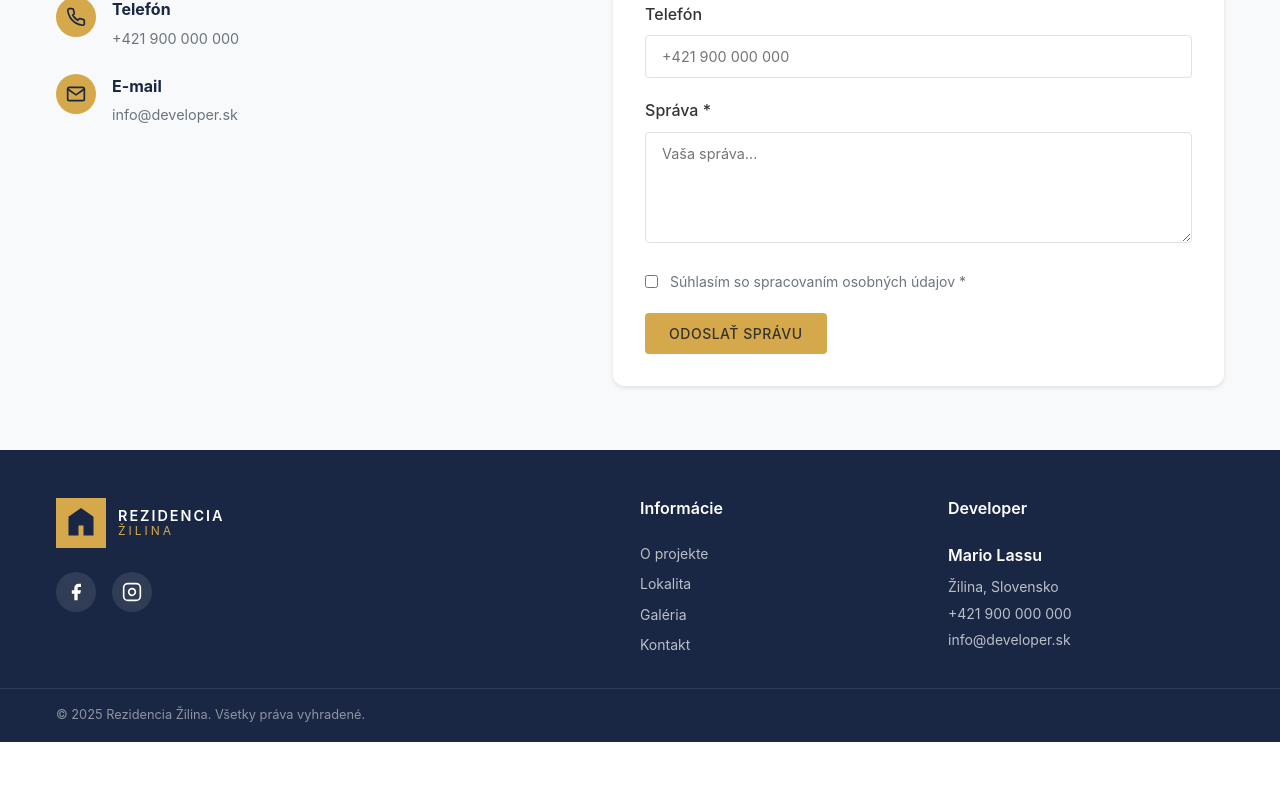
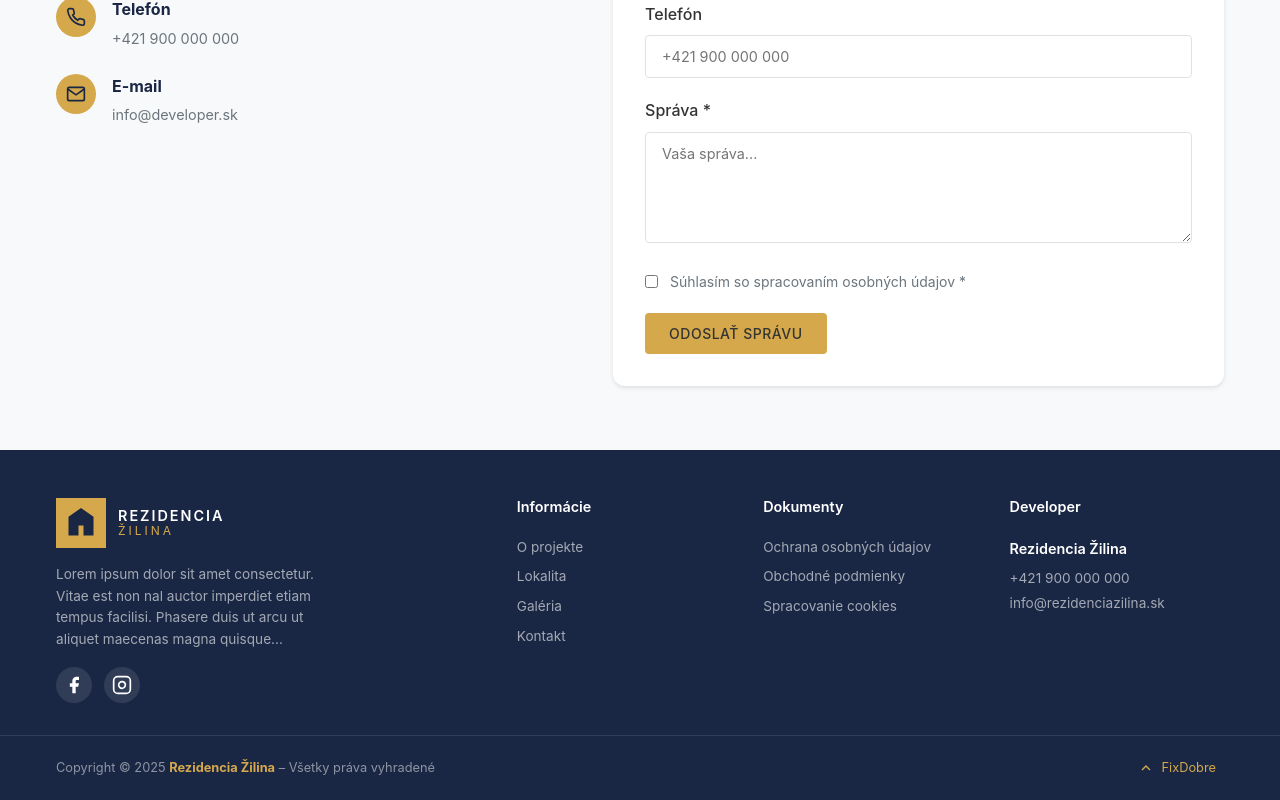
Before and after one commit to mijacke/developer-web, a Nuxt app: page /contact in a window 1280 px wide. Shown: the part 1025-1825 px from the top of the page. Before the commit the page ends 1767 px from the top, so only its background shows below. Built offline with nearby package versions, Linux system fonts and the light colour scheme.

Commit message:
feat(footer): add scroll to top and update copyright

```diff
--- a/app/assets/styles/components/_footer.css
+++ b/app/assets/styles/components/_footer.css
@@ -13,7 +13,7 @@
     margin: 0 auto;
     padding: 0 var(--container-padding);
     display: grid;
-    grid-template-columns: 2fr 1fr 1fr;
+    grid-template-columns: 2fr 1fr 1fr 1fr;
     gap: 2rem;
 }
 
@@ -21,7 +21,7 @@
 .footer-brand {
     display: flex;
     flex-direction: column;
-    gap: 1.5rem;
+    gap: 1rem;
 }
 
 .footer-logo {
@@ -60,17 +60,25 @@
     color: var(--color-gold);
 }
 
+.footer-description {
+    font-size: 0.85rem;
+    color: rgba(255, 255, 255, 0.6);
+    line-height: 1.6;
+    margin: 0;
+    max-width: 280px;
+}
+
 .social-links {
     display: flex;
-    gap: 1rem;
+    gap: 0.75rem;
 }
 
 .social-link {
     display: flex;
     align-items: center;
     justify-content: center;
-    width: 40px;
-    height: 40px;
+    width: 36px;
+    height: 36px;
     border-radius: 50%;
     background-color: rgba(255, 255, 255, 0.1);
     color: var(--color-text-light);
@@ -86,11 +94,11 @@
 .footer-section {
     display: flex;
     flex-direction: column;
-    gap: 1rem;
+    gap: 0.75rem;
 }
 
 .footer-title {
-    font-size: 1rem;
+    font-size: 0.9rem;
     font-weight: 600;
     color: var(--color-text-light);
     margin-bottom: 0.5rem;
@@ -103,8 +111,8 @@
 }
 
 .footer-link {
-    color: rgba(255, 255, 255, 0.7);
-    font-size: 0.875rem;
+    color: rgba(255, 255, 255, 0.6);
+    font-size: 0.85rem;
     transition: color var(--transition-fast);
 }
 
@@ -122,17 +130,18 @@
 .footer-contact .contact-name {
     font-weight: 600;
     margin-bottom: 0.25rem;
+    font-size: 0.9rem;
 }
 
 .footer-contact .contact-address,
 .footer-contact .contact-info {
-    color: rgba(255, 255, 255, 0.7);
-    font-size: 0.875rem;
+    color: rgba(255, 255, 255, 0.6);
+    font-size: 0.85rem;
     margin: 0;
 }
 
 .footer-contact .contact-info a {
-    color: rgba(255, 255, 255, 0.7);
+    color: rgba(255, 255, 255, 0.6);
     transition: color var(--transition-fast);
 }
 
@@ -147,8 +156,10 @@
     border-top: 1px solid rgba(255, 255, 255, 0.1);
 }
 
-.footer-bottom .footer-container {
-    display: block;
+.footer-bottom-inner {
+    display: flex !important;
+    justify-content: space-between;
+    align-items: center;
 }
 
 .footer-bottom .copyright {
@@ -157,7 +168,44 @@
     margin: 0;
 }
 
+.footer-bottom .copyright strong {
+    color: var(--color-gold);
+}
+
+/* Scroll to Top Button */
+.scroll-to-top {
+    display: flex;
+    align-items: center;
+    gap: 0.5rem;
+    background: transparent;
+    border: none;
+    color: var(--color-gold);
+    font-size: 0.8rem;
+    cursor: pointer;
+    transition: all var(--transition-fast);
+    padding: 0.5rem;
+}
+
+.scroll-to-top:hover {
+    transform: translateY(-2px);
+}
+
+.scroll-to-top svg {
+    width: 16px;
+    height: 16px;
+}
+
 /* Responsive */
+@media (max-width: 1024px) {
+    .footer-container {
+        grid-template-columns: repeat(2, 1fr);
+    }
+
+    .footer-brand {
+        grid-column: span 2;
+    }
+}
+
 @media (max-width: 768px) {
     .footer-container {
         grid-template-columns: 1fr;
@@ -165,7 +213,12 @@
     }
 
     .footer-brand {
+        grid-column: span 1;
         align-items: center;
+    }
+
+    .footer-description {
+        max-width: 100%;
     }
 
     .footer-section {
@@ -179,4 +232,10 @@
     .social-links {
         justify-content: center;
     }
+
+    .footer-bottom-inner {
+        flex-direction: column;
+        gap: 1rem;
+        text-align: center;
+    }
 }
--- a/app/components/footer/Footer.vue
+++ b/app/components/footer/Footer.vue
@@ -15,6 +15,10 @@
             <span class="logo-subtitle">ŽILINA</span>
           </div>
         </NuxtLink>
+
+        <p class="footer-description">
+          Lorem ipsum dolor sit amet consectetur. Vitae est non nal auctor imperdiet etiam tempus facilisi. Phasere duis ut arcu ut aliquet maecenas magna quisque...
+        </p>
 
         <div class="social-links">
           <a href="#" class="social-link" aria-label="Facebook">
@@ -43,17 +47,26 @@
         </nav>
       </div>
 
+      <!-- Documents Links -->
+      <div class="footer-section">
+        <h4 class="footer-title">Dokumenty</h4>
+        <nav class="footer-links">
+          <NuxtLink to="/privacy" class="footer-link">Ochrana osobných údajov</NuxtLink>
+          <NuxtLink to="/terms" class="footer-link">Obchodné podmienky</NuxtLink>
+          <NuxtLink to="/cookies" class="footer-link">Spracovanie cookies</NuxtLink>
+        </nav>
+      </div>
+
       <!-- Developer Info -->
       <div class="footer-section">
         <h4 class="footer-title">Developer</h4>
         <div class="footer-contact">
-          <p class="contact-name">Mario Lassu</p>
-          <p class="contact-address">Žilina, Slovensko</p>
+          <p class="contact-name">Rezidencia Žilina</p>
           <p class="contact-info">
             <a href="tel:+421900000000">+421 900 000 000</a>
           </p>
           <p class="contact-info">
-            <a href="mailto:info@developer.sk">info@developer.sk</a>
+            <a href="mailto:info@rezidenciazilina.sk">info@rezidenciazilina.sk</a>
           </p>
         </div>
       </div>
@@ -61,9 +74,24 @@
 
     <!-- Copyright -->
     <div class="footer-bottom">
-      <div class="footer-container">
-        <p class="copyright">© {{ new Date().getFullYear() }} Rezidencia Žilina. Všetky práva vyhradené.</p>
+      <div class="footer-container footer-bottom-inner">
+        <p class="copyright">Copyright © {{ new Date().getFullYear() }} <strong>Rezidencia Žilina</strong> – Všetky práva vyhradené</p>
+        <button class="scroll-to-top" @click="scrollToTop" aria-label="Návrat hore">
+          <svg xmlns="http://www.w3.org/2000/svg" width="20" height="20" viewBox="0 0 24 24" fill="none" stroke="currentColor" stroke-width="2">
+            <path d="M18 15l-6-6-6 6"/>
+          </svg>
+          <span>FixDobre</span>
+        </button>
       </div>
     </div>
   </footer>
 </template>
+
+<script setup lang="ts">
+const scrollToTop = () => {
+  window.scrollTo({
+    top: 0,
+    behavior: 'smooth'
+  })
+}
+</script>
```
